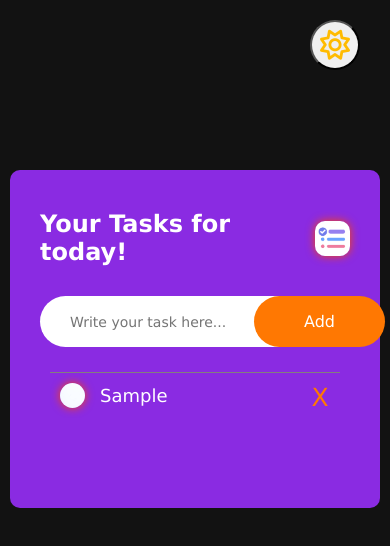
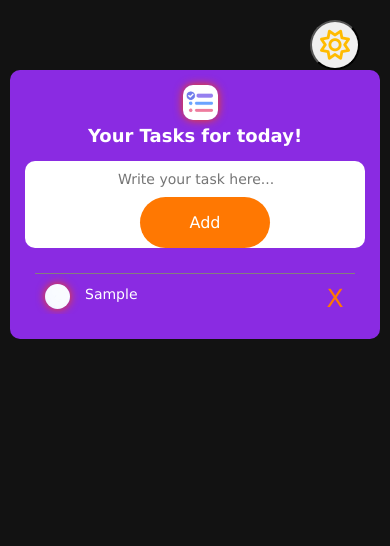
Before and after one commit to JiteshBalani/Todo-List, a plain HTML site: page index.html in a window 390 px wide. Both pictures are taken after typing "Sample" into the empty fields and a click on the button "Add". Drawn offline with Linux system fonts and the light colour scheme.

Commit message:
Update styling.css

```diff
--- a/styling.css
+++ b/styling.css
@@ -154,3 +154,32 @@ ul li span:hover {
 .fa-sun {
     color: #ffbb00;
 }
+
+/* Mobile Styles */
+@media screen and (min-width: 300px) and (max-width: 400px) {
+    .todo{
+        margin:0px;
+        padding: 15px;
+    }
+    .todo h2{
+        flex-direction: column-reverse;
+        gap: 5px;
+        margin-bottom: 15px;
+        font-size: 18px;
+    }
+    .inputBar{
+        flex-direction: column;
+        justify-content: center;
+        align-items: center;
+        padding-left: none;
+        border-radius: 10px;
+    }
+
+    button.add{
+        padding: 5px 10px;
+        border-radius: 5px;
+    }
+    ul li{
+        font-size: 14px;
+    }
+}
```
